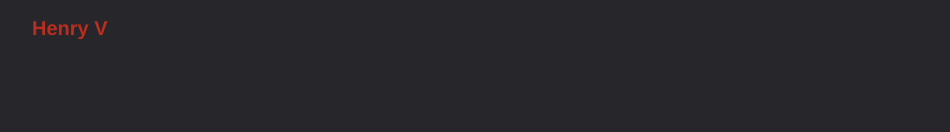
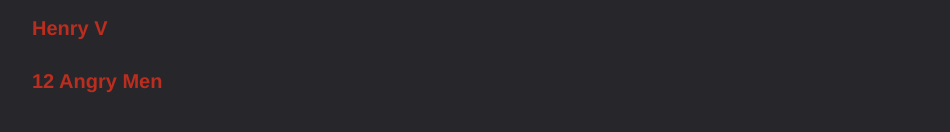
Before and after one commit to Yuetxt/Collection-of-Thought, a React app: page / in a window 1280 px wide. Both pictures are taken after a click on the element "Plays". Shown: the part 738-870 px from the top of the page, without its empty margins (96-1046 px from the left). Before the commit the page ends 844 px from the top, so only its background shows below. Built offline with nearby package versions, Linux system fonts and the light colour scheme; the HTML template or start-up script is replaced by a standard one.

Commit message:
planned ahead content p2

```diff
--- a/client/src/components/pages/Mainpage.js
+++ b/client/src/components/pages/Mainpage.js
@@ -202,6 +202,11 @@ export default class Mainpage extends React.Component {
                 Henry V
               </a>
            </li>
+           <li className="post">
+               <a className="link" href="/Ernest">
+                12 Angry Men
+              </a>
+           </li>
           </ul>
         </span>}
         {this.isPoems() &&
```
